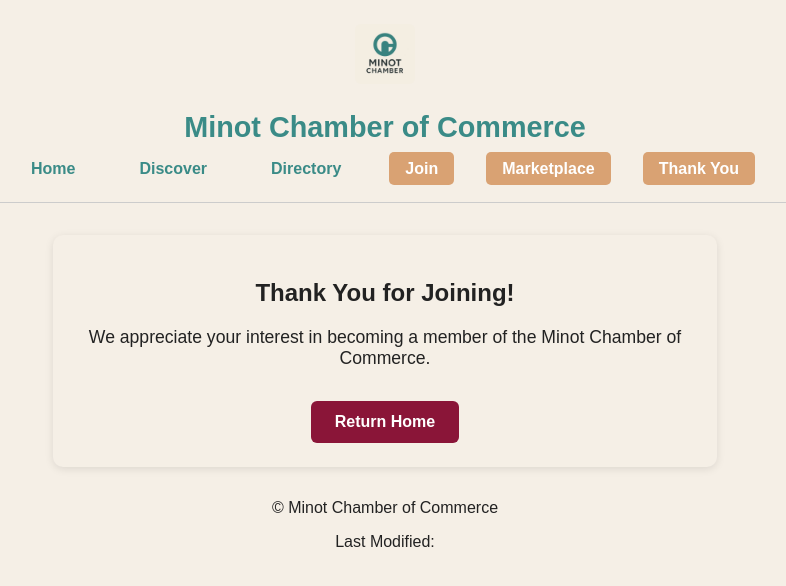
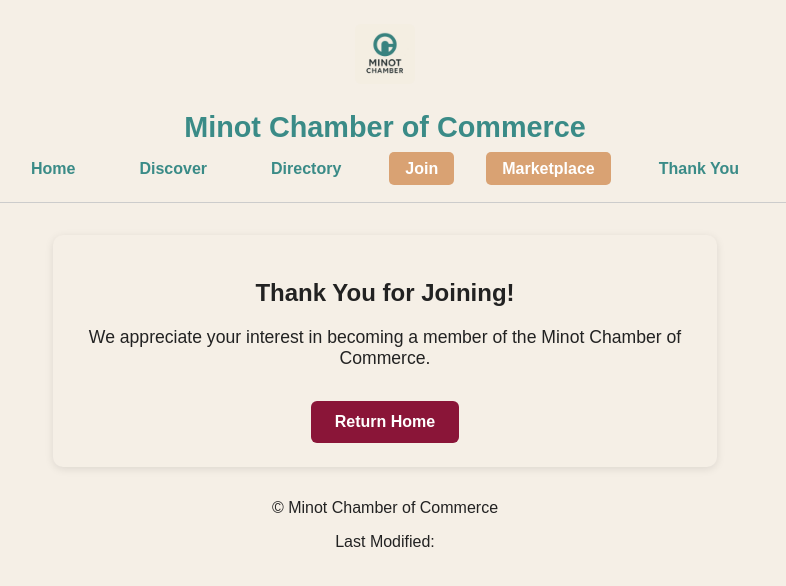
Before and after one commit to brunastockett7/chamber, a plain HTML site: page chamber/thankyou.html in a window 1280 px wide. Shown: the whole page, without its empty margins (255-1041 px from the left). Drawn offline with Linux system fonts and the light colour scheme.

Commit message:
Add thank you page

```diff
--- a/chamber/thankyou.html
+++ b/chamber/thankyou.html
@@ -17,7 +17,7 @@
         <li><a href="directory.html">Directory</a></li>
         <li><a href="join.html" class="active">Join</a></li>
         <li><a href="marketplace.html" class="active">Marketplace</a></li>
-        <li><a href="thankyou.html" class="active">Thank You</a></li>
+        <li><a href="thankyou.html">Thank You</a></li>
       </ul>
     </nav>
   </header>
```
